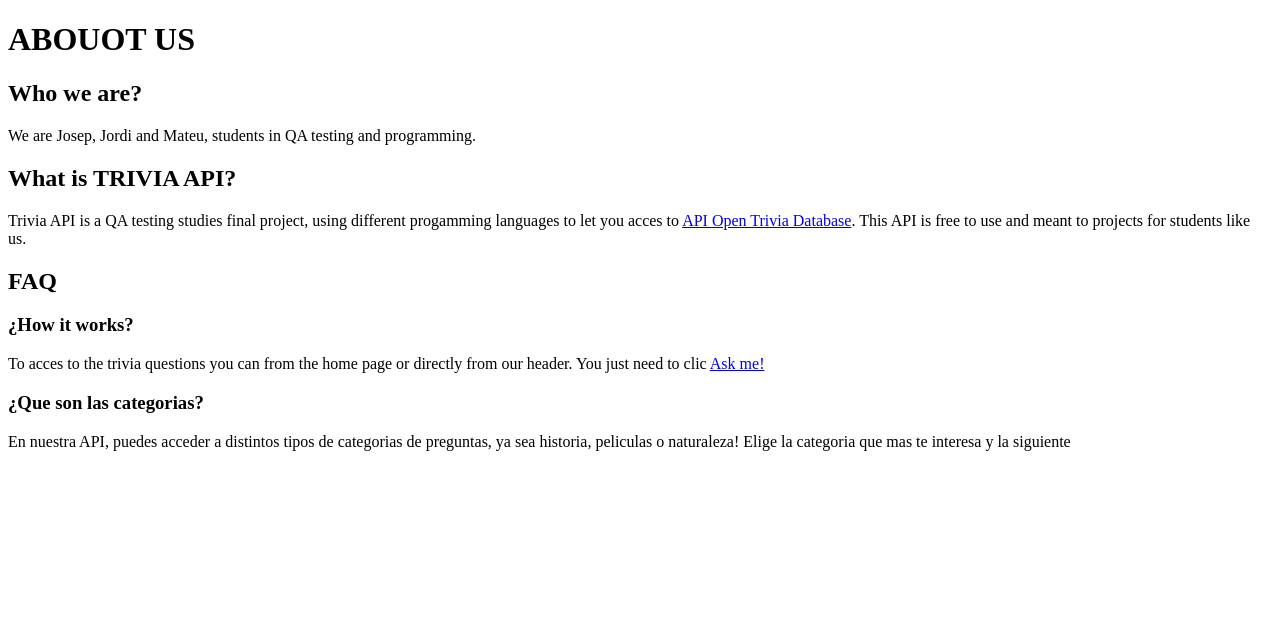
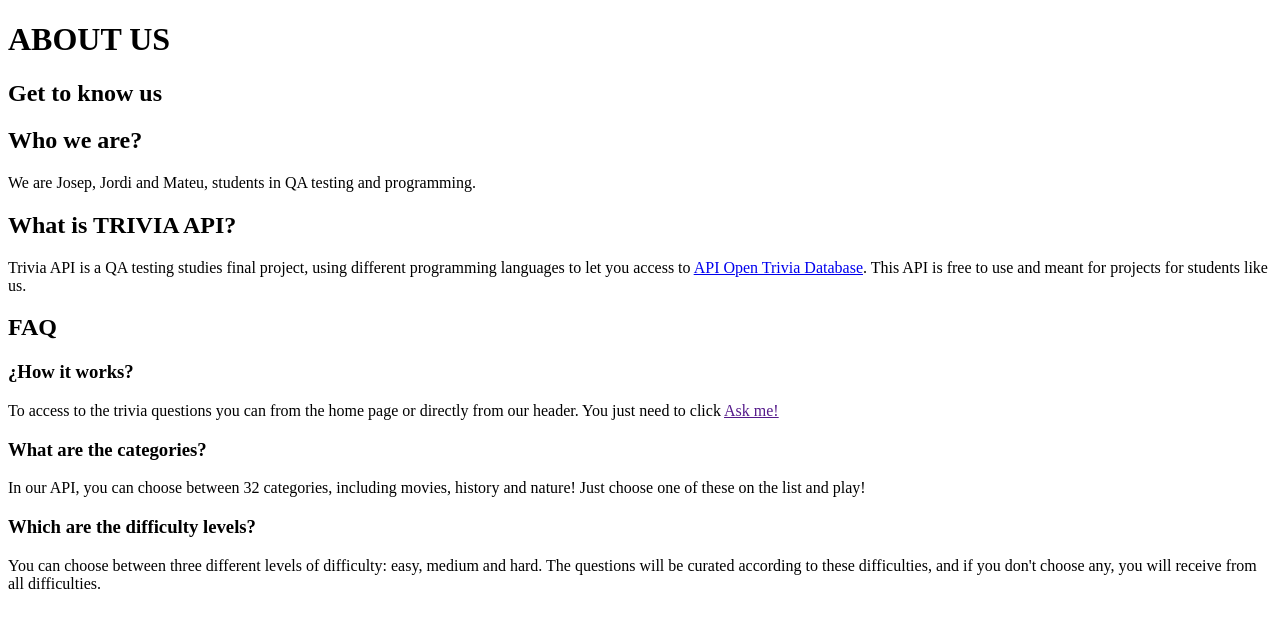
Before and after one commit to Holoturia/Trivia-API, a plain HTML site: page aboutUs.html in a window 1280 px wide. Drawn offline with Linux system fonts and the light colour scheme.

Commit message:
About us "complet"
About us complet, pendent de:
- Determinar les classes de CSS
- Normalitzar la nomenclatura un cop tinguem la resta de la pagina.
- Correccions i afegits que apareguin després.

```diff
--- a/aboutUs.html
+++ b/aboutUs.html
@@ -7,20 +7,22 @@
     </head>
 
 
-    <header>
-        <h1>ABOUOT US</h1>
-        <h2></h2>
+    <header class="">
+        <h1>ABOUT US</h1>
+        <h2>Get to know us</h2>
     </header>
 
-    <body>
+    <body class="">
         <h2>Who we are?</h2>
         <p>We are Josep, Jordi and Mateu, students in QA testing and programming.</p>
         <h2>What is TRIVIA API?</h2>
-        <p>Trivia API is a QA testing studies final project, using different progamming languages to let you acces to <a href="https://opentdb.com/" class="linkToDb">API Open Trivia Database</a>. This API is free to use and meant to projects for students like us. </p>
+        <p>Trivia API is a QA testing studies final project, using different programming languages to let you access to <a href="https://opentdb.com/" class="linkToDb">API Open Trivia Database</a>. This API is free to use and meant for projects for students like us. </p>
         <h2>FAQ</h2>
         <h3>¿How it works?</h3>
         <!-- Aqui he explicado lo siguiente asumiendo el aspecto final de la pagina, incluyendo el nombre mismo de la pagina de preguntas. Cambiar segun es debido. También hay que colocar el enlace a la pagina de preguntas. -->
-        <p>To acces to the trivia questions you can from the home page or directly from our header. You just need to clic <a href="_">Ask me!</a></p>
-        <h3>¿Que son las categorias?</h3>
-        <p>En nuestra API, puedes acceder a distintos tipos de categorias de preguntas, ya sea historia, peliculas o naturaleza! Elige la categoria que mas te interesa y la siguiente </p>
+        <p>To access to the trivia questions you can from the home page or directly from our header. You just need to click <a href="">Ask me!</a></p>
+        <h3>What are the categories?</h3>
+        <p>In our API, you can choose between 32 categories, including movies, history and nature! Just choose one of these on the list and play!</p>
+        <h3>Which are the difficulty levels?</h3>
+        <p>You can choose between three different levels of difficulty: easy, medium and hard. The questions will be curated according to these difficulties, and if you don't choose any, you will receive from all difficulties.</p>
     </body>
```
